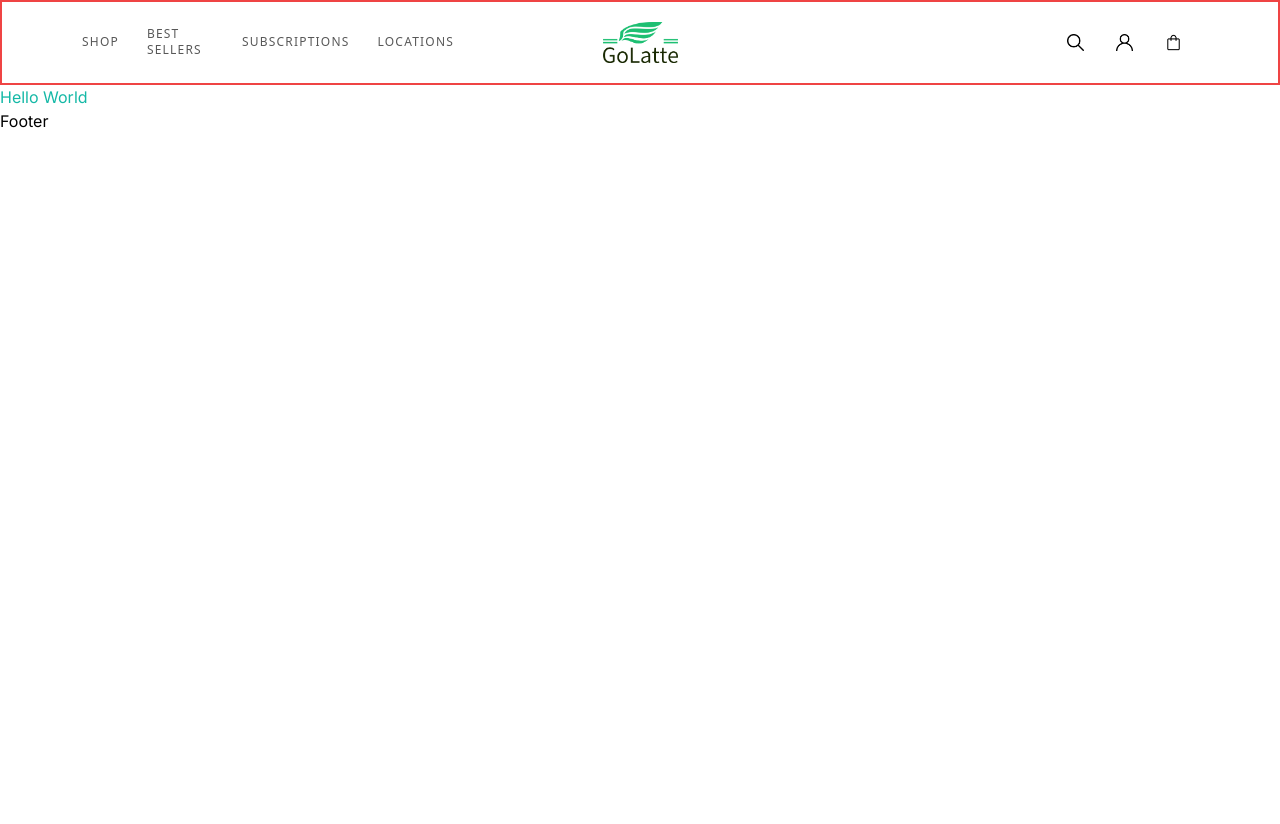
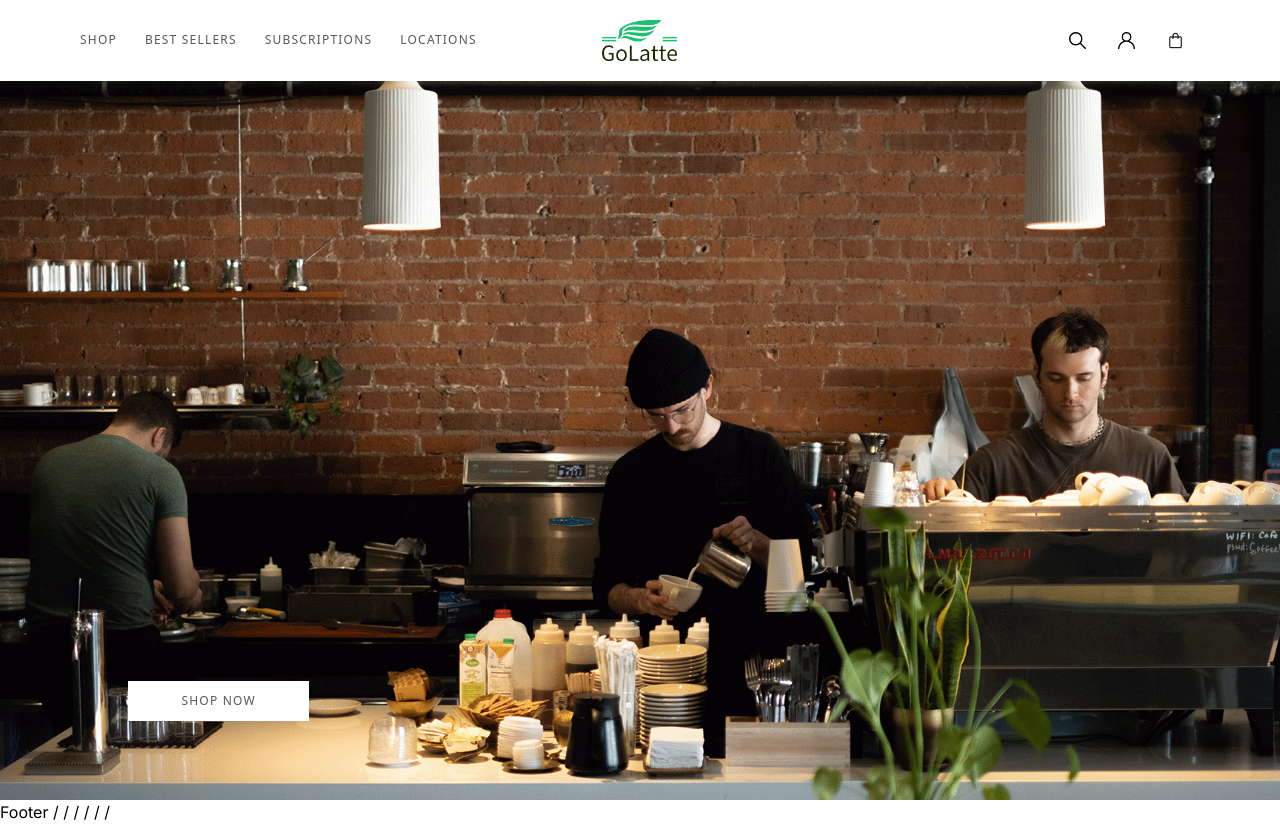
Before and after one commit to jakobcampos/CoffeeWebsite, a Next.js app: page / in a window 1280 px wide. Before the commit the page ends 800 px from the top, so only its background shows below. Built offline with nearby package versions, Linux system fonts and the light colour scheme.

Commit message:
+ Added hero section

```diff
--- a/app/globals.css
+++ b/app/globals.css
@@ -156,23 +156,6 @@ body {
   scrollbar-width: none; /* Firefox */
 }
 
-/* Custom Underline Animation */
-/* Inside your global.css or a component-level CSS file */
-.custom-underline::after {
-  content: '';
-  position: relative;
-  display: block;
-  width: 0;
-  height: 2px;
-  background: currentColor;
-  transition: width 0.3s ease;
-  margin-top: 2px; /* Adjust as needed */
-}
-
-.custom-underline:hover::after {
-  width: 100%;
-}
-
 /* global.css */
 .hover\:shadow-underline:hover {
   box-shadow: 0 2px black;
--- a/app/layout.tsx
+++ b/app/layout.tsx
@@ -17,10 +17,12 @@ export default function RootLayout({
   return (
     <html lang="en">
       <body>
-        <Navbar />
-        <main className="relative overflow-hidden">
-          {children}
-        </main>
+        <div className='flex flex-col h-screen'>
+          <Navbar />
+          <main className="relative overflow-hidden">
+            {children}
+          </main>
+        </div>
         <Footer />
       </body>
     </html>
--- a/app/page.tsx
+++ b/app/page.tsx
@@ -1,7 +1,10 @@
+import Hero from '@/components/Hero';
+
 export default function Home() {
   return (
-   <h1 className="text-bold text-teal-500">
-    Hello World
-   </h1>
+    <>
+    <Hero />
+
+    </>
   );
 }
--- a/components/Button.tsx
+++ b/components/Button.tsx
@@ -9,26 +9,19 @@ type ButtonProps = {
 }
 
 const Button = ({ type, title, icon, variant, full }: ButtonProps) => {
+  // Responsive design adjustments
+  const sizingClasses = full ? 'w-full sm:w-3/4 md:w-1/3 lg:w-1/6' : '';
 
-  // Provide a default value for title if it's undefined. For example, use an empty string or a specific default text.
-  const imageAlt = title || ''; // Using 'Button icon' as a default alt text if title is not provided
+  // General hover opacity for buttons without icons
+  const hoverClasses = icon ? 'hover:opacity-30' : 'hover:opacity-70';
 
   return (
-    <button
-    className={`flexCenter gap-3 ${variant} ${full ? 'w-full' : ''} px-4 py-2`}
-      type={type}
-    >
+    <button className={`flex items-center justify-center gap-3 ${variant} ${sizingClasses} ${hoverClasses} px-4 py-2 transition-all duration-300 ease-in-out`} type={type}>
+      {icon && <div className="inline-flex"><Image src={icon} alt={title || 'Button icon'} width={17} height={19}/></div>}
+      {title && <span className="text-xs font-sans font-normal tracking-widest uppercase text-gray-50 transition-all whitespace-nowrap cursor-pointer">{title}</span>}
+    </button>
+  );
+};
 
-    {icon && (
-        <Image src={icon} alt={imageAlt} width={17} height={19} />
-    )}
-
-    {title && (
-        <span className="bold-16 whitespace-nowrap cursor-pointer">{title}</span>
-    )}
-
-    </button>
-  )
-}
 
 export default Button
--- a/components/Footer.tsx
+++ b/components/Footer.tsx
@@ -2,7 +2,16 @@ import React from 'react'
 
 const Footer = () => {
   return (
-    <div>Footer</div>
+    <div>Footer
+      /
+      /
+      /
+      /
+      /
+      /
+
+    </div>
+
   )
 }
 
--- /dev/null
+++ b/components/Hero.tsx
@@ -0,0 +1,16 @@
+import React from 'react'
+import Image from "next/image";
+import Button from "./Button";
+
+const Hero = () => {
+  return (
+    <div className='block relative w-full h-[100vh]'>
+        <Image src="/homeheader.png" alt="hero" layout='fill' objectFit='cover'/>
+        <div className='relative pt-[75vh] lg:pl-32 px-16'>
+            <Button type="button" title='SHOP NOW' variant='btn_white_text' full />
+        </div>
+    </div>
+  )
+}
+
+export default Hero
--- a/components/Navbar.tsx
+++ b/components/Navbar.tsx
@@ -13,7 +13,7 @@ const Navbar = () => {
     const [isMenuOpen, setIsMenuOpen] = useState(false);
 
     return (
-      <nav className="grid grid-cols-3 items-center justify-between border-2 border-red-500 px-20 py-5 relative z-30">
+      <nav className="grid grid-cols-3 items-center justify-between lg:px-20 px-10 py-5 relative z-30">
 
           {/* Left-aligned menu icon and navigation links */}
           <div className="flex items-center justify-start">
@@ -28,9 +28,9 @@ const Navbar = () => {
 
               {/* Mobile navigation menu */}
               {isMenuOpen && (
-                  <ul className="absolute top-full left-0 w-full px-20 bg-white lg:hidden">
+                  <ul className="absolute top-full left-0 w-full bg-white lg:hidden">
                       {NAV_LINKS.map((link) => (
-                          <li key={link.key} className="text-xs font-sans font-normal tracking-widest uppercase text-gray-700 py-2 px-4 cursor-pointer">
+                          <li key={link.key} className="text-xs font-sans font-normal tracking-widest uppercase text-gray-700 py-2 px-10 cursor-pointer">
                               <Link href={link.href}>
                                     <span className="inline-block pb-.5 border-b border-transparent hover:border-current transition duration-300 ease-in-out">
                                         {link.label}
@@ -45,7 +45,7 @@ const Navbar = () => {
                   {NAV_LINKS.map((link) => (
                       <li key={link.key} className="text-xs font-sans font-normal tracking-widest uppercase text-gray-50 cursor-pointer transition-all">
                       <Link href={link.href}>
-                          <span className="block pb-.5 border-b border-transparent hover:border-current transition duration-300 ease-in-out">
+                          <span className="whitespace-nowrap block pb-.5 border-b border-transparent hover:border-current transition duration-300 ease-in-out">
                               {link.label}
                           </span>
                       </Link>
--- a/constants/index.ts
+++ b/constants/index.ts
@@ -5,3 +5,73 @@ export const NAV_LINKS = [
     { href: '/', key: 'subscriptions', label: 'Subscriptions' },
     { href: '/', key: 'locations', label: 'Locations' },
 ];
+
+// FEATURES SECTION
+export const FEATURES = [
+    {
+      title: 'Real maps can be offline',
+      icon: '/map.svg',
+      variant: 'green',
+      description:
+        'We provide a solution for you to be able to use our application when climbing, yes offline maps you can use at any time there is no signal at the location',
+    },
+    {
+      title: 'Set an adventure schedule',
+      icon: '/calendar.svg',
+      variant: 'green',
+      description:
+        "Schedule an adventure with friends. On holidays, there are many interesting offers from Hilink. That way, there's no more discussion",
+    },
+    {
+      title: 'Technology using augment reality',
+      icon: '/tech.svg',
+      variant: 'green',
+      description:
+        'Technology uses augmented reality as a guide to your hiking trail in the forest to the top of the mountain. Already supported by the latest technology without an internet connection',
+    },
+    {
+      title: 'Many new locations every month',
+      icon: '/location.svg',
+      variant: 'orange',
+      description:
+        'Lots of new locations every month, because we have a worldwide community of climbers who share their best experiences with climbing',
+    },
+  ];
+
+  // FOOTER SECTION
+export const FOOTER_LINKS = [
+    {
+      title: 'Learn More',
+      links: [
+        'About Hilink',
+        'Press Releases',
+        'Environment',
+        'Jobs',
+        'Privacy Policy',
+        'Contact Us',
+      ],
+    },
+    {
+      title: 'Our Community',
+      links: ['Climbing xixixi', 'Hiking hilink', 'Hilink kinthill'],
+    },
+  ];
+
+  export const FOOTER_CONTACT_INFO = {
+    title: 'Contact Us',
+    links: [
+      { label: 'Admin Officer', value: '123-456-7890' },
+      { label: 'Email Officer', value: 'hilink@akinthil.com' },
+    ],
+  };
+
+  export const SOCIALS = {
+    title: 'Social',
+    links: [
+      '/facebook.svg',
+      '/instagram.svg',
+      '/twitter.svg',
+      '/youtube.svg',
+      '/wordpress.svg',
+    ],
+  };
```
Also changed, not shown: public/homeheader.png (added).
